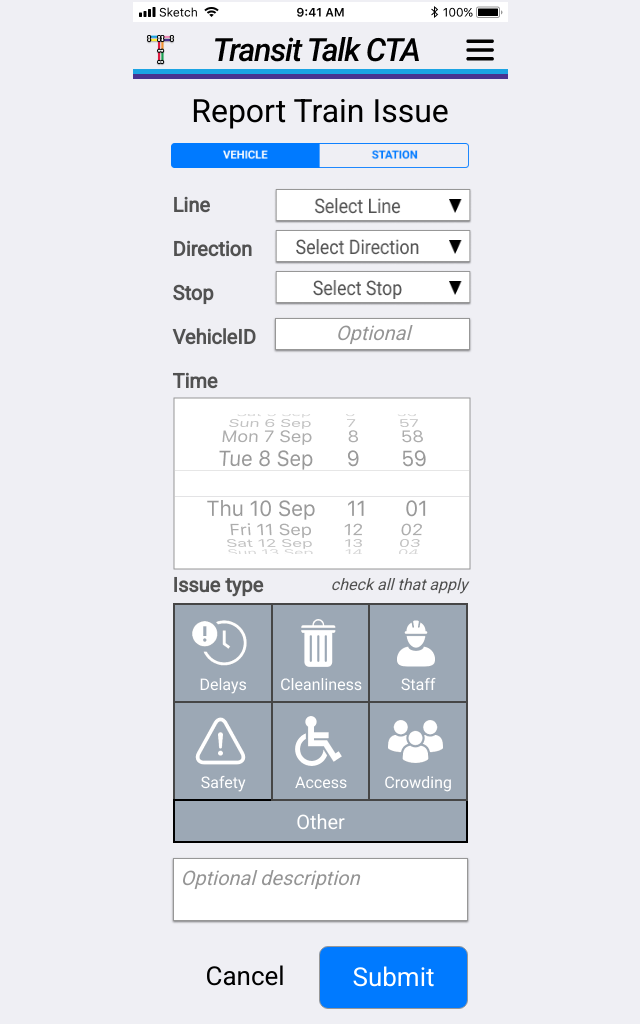
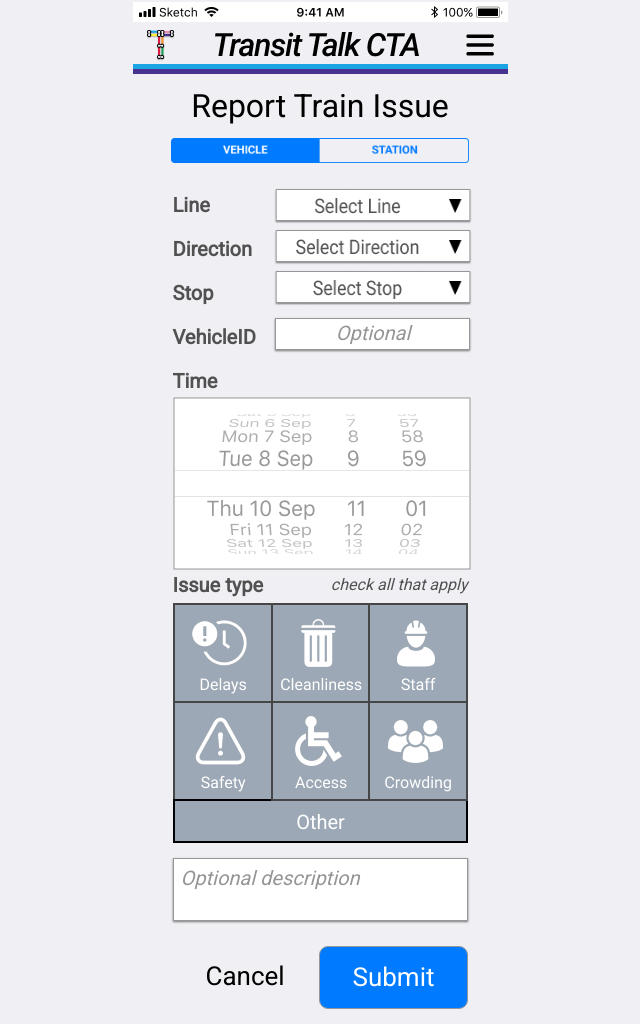
Before and after one commit to andreanthony/andreanthony.github.io, a Jekyll site: the page trainissuecopy.html, which Jekyll copies as it is, in a window 1280 px wide. Shown: the whole page, without its empty margins (320-960 px from the left). Built offline with Jekyll 4.4.1, drawn with Linux system fonts in a browser that asks for light colours.

Commit message:
Update trainissuecopy.html

```diff
--- a/trainissuecopy.html
+++ b/trainissuecopy.html
@@ -8,7 +8,7 @@
 <body>
  <header>
   <img src="/Black.png" alt="bar">
-  <img src="/header.png" alt="header">
+  <img src="/header.png" alt="header" style="margin-top: -5px;">
   <h1>Report Train Issue</h1>
   <img src="/2-button-switch.png" alt="button-switch" style="width: 298px;">
  </header>
```
